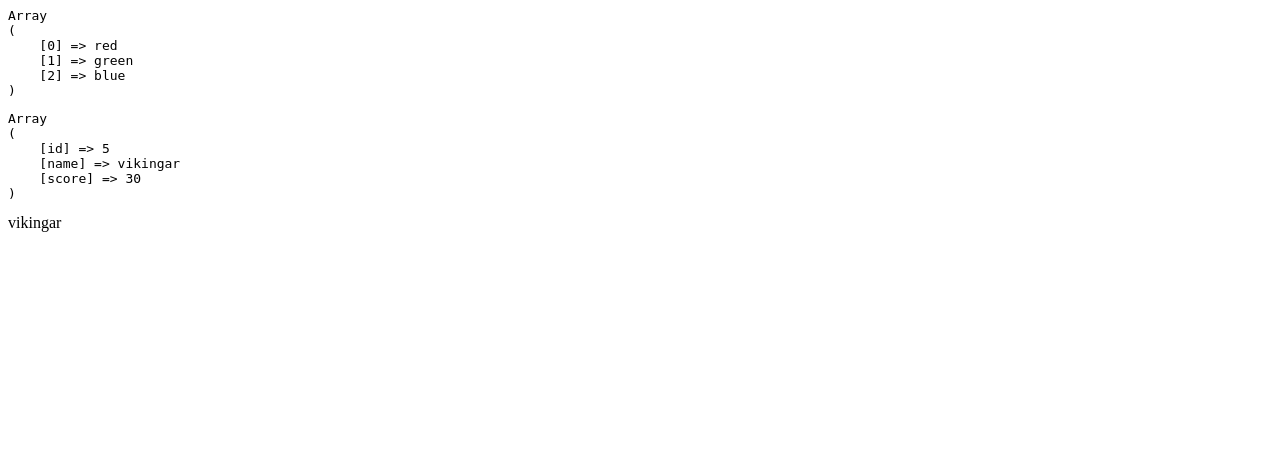
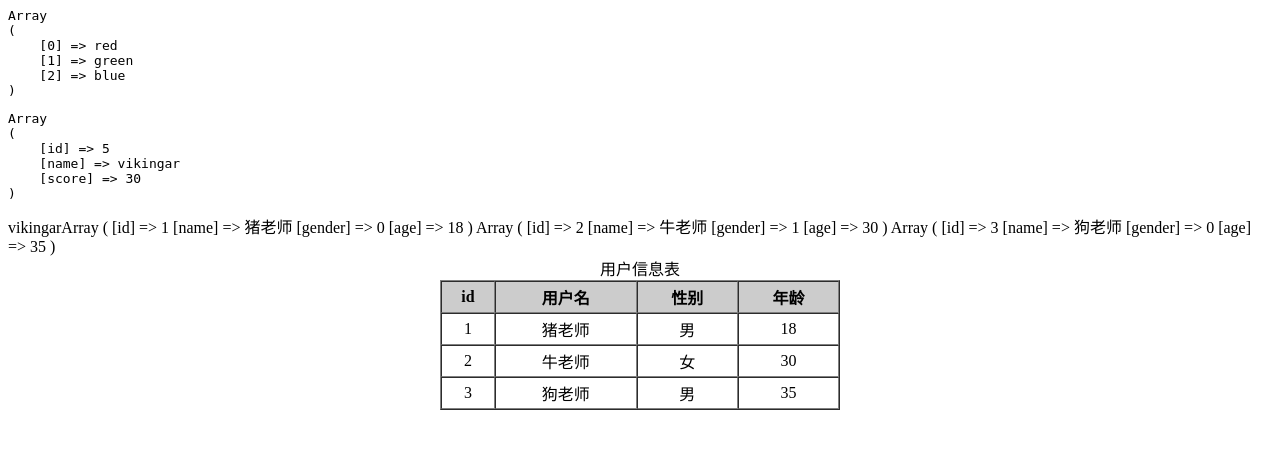
Before and after one commit to vikingsword/php.edu, a PHP site: page /0419/demo4.php in a window 1280 px wide. Shown: the top 449 px of the page. Run offline with PHP 8.4, Linux system fonts and the light colour scheme.

Commit message:
practice

```diff
--- a/0419/demo4.php
+++ b/0419/demo4.php
@@ -22,16 +22,29 @@ echo $user['name'];
 // 数组成员还可以是一个数组,多维数组: 二维数组
 // 数据表的查询结果,就是用"二维数组"来表示
 $users = [
-    0 => ['id' => 5, 'name' => '猪老师', 'gender' => 0, 'age' => 18],
-    1 => ['id' => 6, 'name' => '牛老师', 'gender' => 1, 'age' => 30],
-    2 => ['id' => 5, 'name' => '狗老师', 'gender' => 0, 'age' => 35],
+    0 => ['id' => 1, 'name' => '猪老师', 'gender' => 0, 'age' => 18],
+    1 => ['id' => 2, 'name' => '牛老师', 'gender' => 1, 'age' => 30],
+    2 => ['id' => 3, 'name' => '狗老师', 'gender' => 0, 'age' => 35],
 ];
 
 // foreach
 // foreach (数组 as 键名 => 值){...}   键名可选
-$table = '<table>';
-$table .= '<caption>';
-$table .= '</table>';
+$table = '<table border="1" width="400" cellspacing="0" cellpadding="3" align="center">';
+$table .= '<caption>用户信息表</caption>';
+$table .= '<thead bgcolor="#ccc"><tr><th>id</th><th>用户名</th><th>性别</th><th>年龄</th></tr></thead>';
+$table .= '<tbody align="center">';
+// 遍历二维数组
+foreach($users as $user){
+    print_r($user);
+    $table .= '<tr>';
+    $table .= '<td>'.$user['id'].'</td>';
+    $table .= '<td>'.$user['name'].'</td>';
+    $table .= '<td>'.($user['gender']?'女':'男').'</td>';
+    $table .= '<td>'.$user['age'].'</td>';
+    $table .= '</tr>';
+}
+$table .= '</tbody></table>';
+echo $table;
 // foreach($user => $item){
 //     echo $item;
 // };
```
